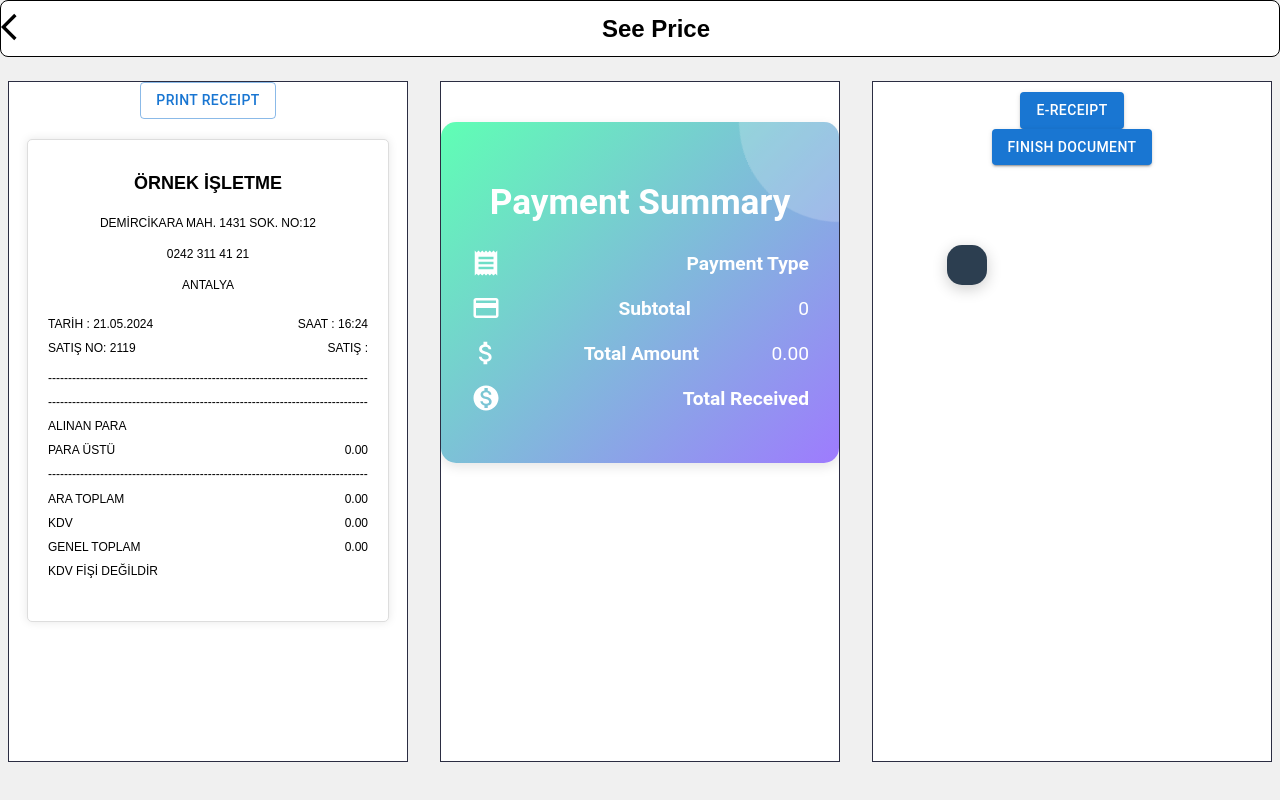
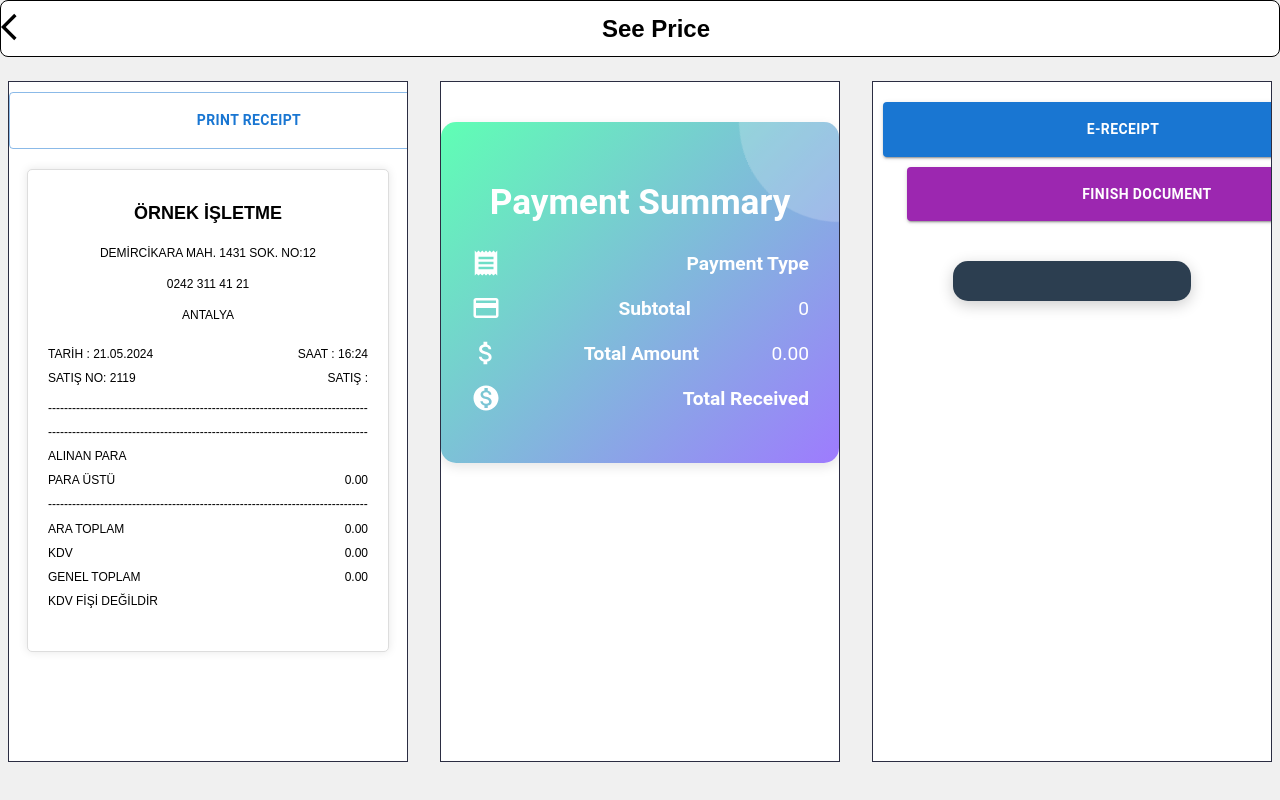
Before and after one commit to yusufinann/32bit-CashRegisterApp, a React (Create React App) app: page /price in a window 1280 px wide. Built offline with nearby package versions, Linux system fonts and the light colour scheme; data requests are answered from the project's data file; sample sign-in values are in the browser's storage.

Commit message:
Improvements were made in design in some areas

```diff
--- a/src/OrderSummary/OrderSummary.css
+++ b/src/OrderSummary/OrderSummary.css
@@ -2,7 +2,7 @@
     display: flex;
     flex-direction: column;
     height: calc(100vh - 30px);
-  box-sizing: border-box;
+   box-sizing: border-box;
   }
 
   .Main-container.dark {
@@ -39,3 +39,21 @@
   .panel.dark {
     color: white;
   }
+
+  .MuiButton-root.custom-button {
+    display: flex;
+    justify-content: center;
+    align-items: center;
+    width: 60vh;
+    margin: auto;
+    padding: 15px;
+    margin-top: 10px;
+    font-weight: bold;
+    transition: background-color 0.3s ease, transform 0.3s ease; /* Yumuşak geçişler için transition ekleyin */
+  }
+
+  .MuiButton-root.custom-button:hover {
+    background-color: #dbfa2c; /* Hover sırasında arka plan rengini değiştirin */
+    color: black;
+    transform: scale(1.05); /* Hover sırasında butonu biraz büyütün */
+  }
--- a/src/OrderSummary/OrderSummary.js
+++ b/src/OrderSummary/OrderSummary.js
@@ -8,7 +8,6 @@ import OrderSummaryButtons from "./OrderSummaryButtons";
 import { Button } from "@mui/material";
 import { useTranslation } from "react-i18next";
 import { useCartContext } from "../contexts/CartContext";
-
 const OrderSummary = () => {
   const {
     cart,
@@ -71,6 +70,7 @@ const OrderSummary = () => {
         <div className={`paper-container ${themeClass}`}>
           <div className={`panel ${themeClass}`}>
             <Button
+             className="custom-button"
               variant="contained"
               color="primary"
               onClick={handleOpenEreceipt}
--- a/src/OrderSummary/OrderSummaryButtons.js
+++ b/src/OrderSummary/OrderSummaryButtons.js
@@ -33,17 +33,10 @@ const OrderSummaryButtons = ({
 
   return (
     <Container>
-      <Button variant="contained" color="primary" onClick={() => setOpen(true)}>
+      <Button variant="contained" color="secondary"   className="custom-button" onClick={() => setOpen(true)}>
         {t("Finish Document")}
       </Button>
-      <div
-        style={{
-          display: "flex",
-          flexDirection: "row",
-          justifyContent: "space-between",
-          margin: 20,
-        }}
-      >
+      <div>
         <Dialog
           open={open}
           onClose={handleClose}
@@ -72,10 +65,10 @@ const OrderSummaryButtons = ({
           style={{
             display: "flex",
             justifyContent: "space-between",
-            margin: 20,
+            margin: "auto",
           }}
         >
-          <ReceivedProducts cart={cart}/>
+          <ReceivedProducts cart={cart} t={t}/>
         </div>
       </div>
     </Container>
--- a/src/OrderSummary/ReceiptArea.js
+++ b/src/OrderSummary/ReceiptArea.js
@@ -69,7 +69,7 @@ const ReceiptArea = ({ t,cart, paymentType, receivedMoney, partialPayment, saleI
   return (
     <>
       {/* Yazdırma düğmesi */}
-      <Button variant="outlined" onClick={handlePrint}>
+      <Button variant="outlined" onClick={handlePrint}  className="custom-button">
         {t("Print Receipt")}
       </Button>
 
--- a/src/OrderSummary/ReceivedProducts.js
+++ b/src/OrderSummary/ReceivedProducts.js
@@ -1,15 +1,15 @@
 import React from 'react';
 import './ReceivedProducts.css'; // Import the CSS file for styling
 
-const ReceivedProducts = ({cart}) => {
+const ReceivedProducts = ({cart,t}) => {
     const productList = cart.map((item) => (
         <div key={item.product.barcode} className="product-container">
             <div className="product-line">
-                <span className="product-info">{item.product.barcode} ({item.quantity} × ${item.product.price.toFixed(2)})</span>
+                <span className="product-info">{item.product.barcode} ({item.quantity} × {item.product.price.toFixed(2)}) TL</span>
             </div>
             <div className="product-line details">
-                <span>{item.product.name} - {item.product.vat_rate}% VAT</span>
-                <span>${item.totalPrice.toFixed(2)}</span>
+                <span>{item.product.name} - {item.product.vat_rate}% {t('Vat')}</span>
+                <span>{item.totalPrice.toFixed(2)} TL</span>
             </div>
         </div>
     ));
--- a/src/SalesPage/FilteredProductList.js
+++ b/src/SalesPage/FilteredProductList.js
@@ -1,14 +1,10 @@
 import React from 'react';
-import { Typography } from '@mui/material'; // Import Material-U
 import './styles.css';
 import GlobalCardList from '../GlobalComponents/GlobalCardList/GlobalCardList';
 
 const FilteredProductList = ({state,handleAddToCart}) => {
     return (
         <div>
-            <Typography variant="h5" gutterBottom>
-                Filtered Products
-            </Typography>
             <GlobalCardList array={state.filteredProducts} AddToCartFunction={handleAddToCart} />
         </div>
     );
--- a/src/locales/tr/translation.json
+++ b/src/locales/tr/translation.json
@@ -106,6 +106,7 @@
   "Removed from Favorites":"Favorilerden Kaldırıldı",
   "Campaign Options":"Kampanya Seçenekleri",
   "Tax":"KDV",
+  "Vat":"KDV",
   "Half of the Label":"Etiketin Yarısı",
   "Active Campaign":"Aktif Kampanya",
   "Print Preview": "Yazdırma Önizleme",
```
Also changed, not shown: api/db.json.
